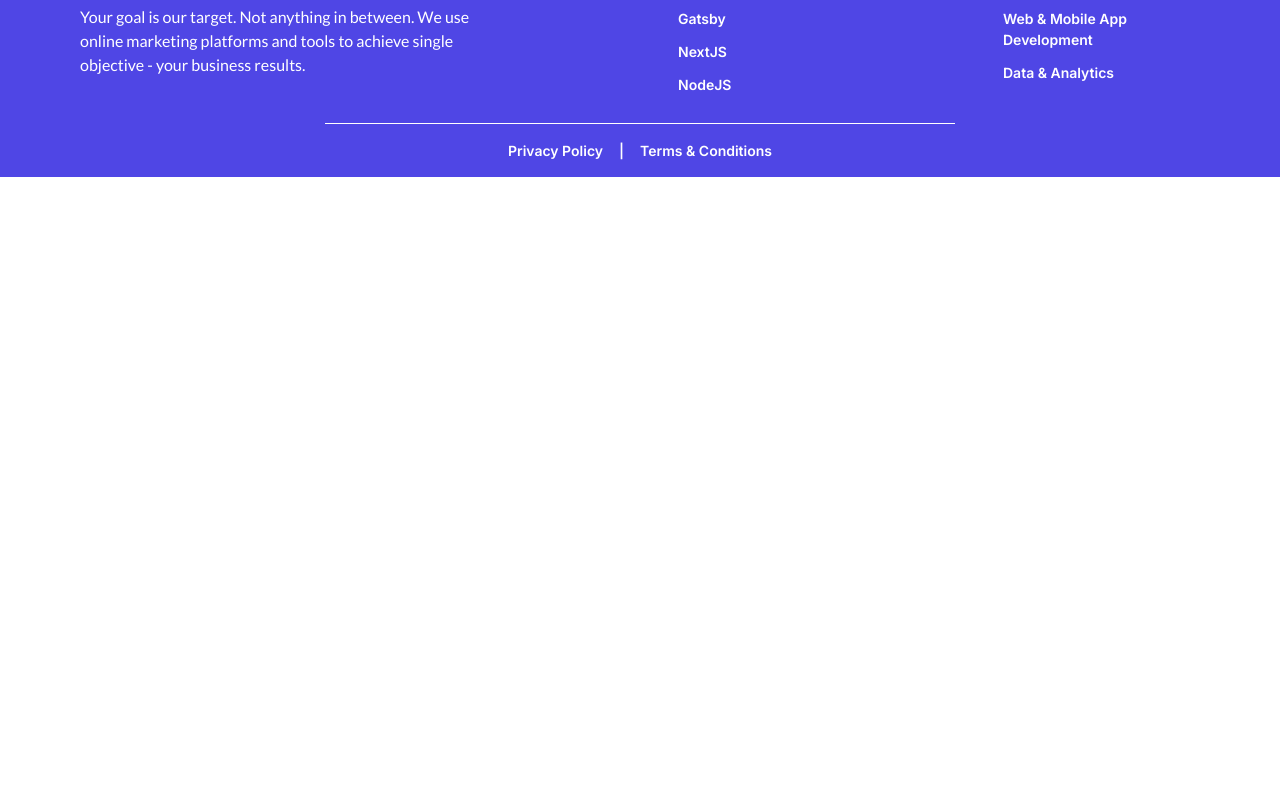
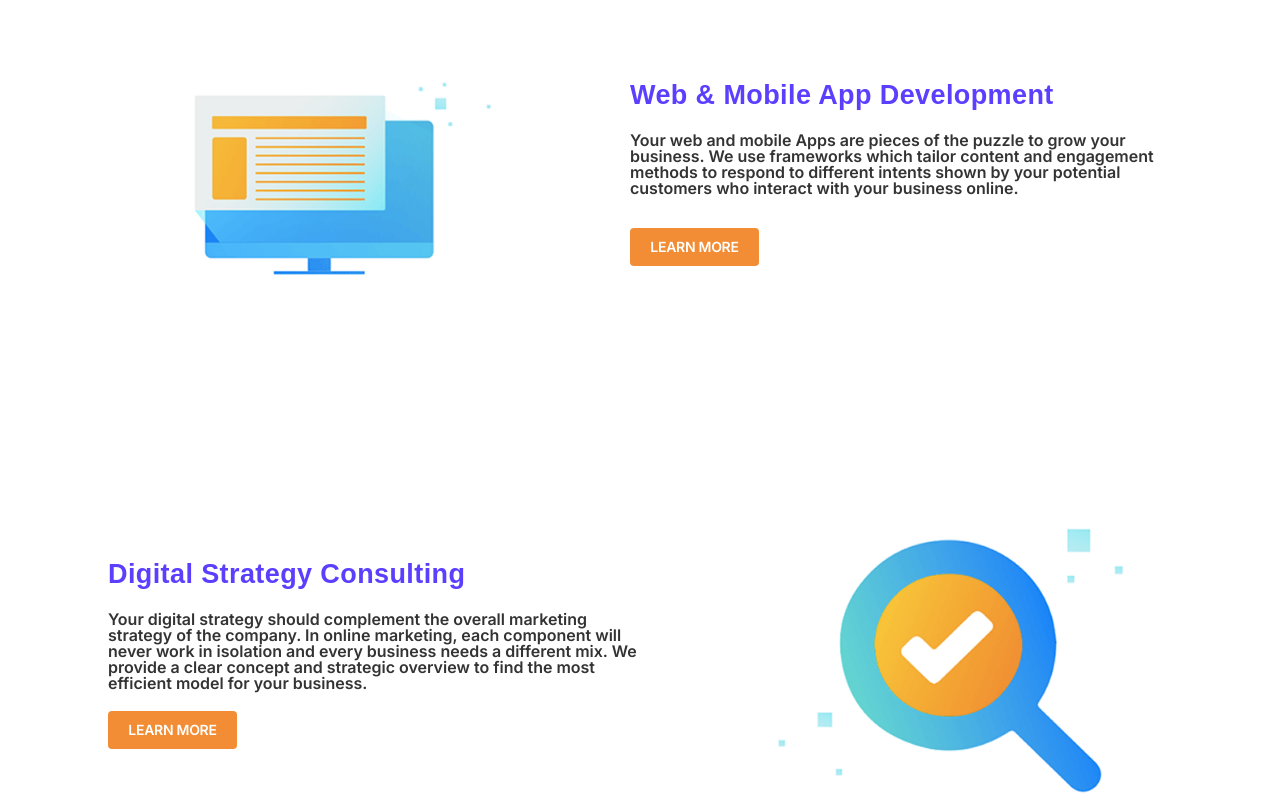
Before and after one commit to randima-dilshani/AT-Digital, a React (Vite) app in the folder landing-page/: page / in a window 1280 px wide. Shown: the part 900-1700 px from the top of the page. Before the commit the page ends 1077 px from the top, so only its background shows below. Built offline with nearby package versions, Linux system fonts and the light colour scheme.

Commit message:
Implemented web content page

```diff
--- /dev/null
+++ b/landing-page/src/pages/Digitalstrategy.jsx
@@ -0,0 +1,124 @@
+import digitalImage from "../assets/image1.png";
+
+export default function DigitalStrategy() {
+  return (
+    <section
+      style={{
+        width: "1064px",
+        height: "416px",
+        margin: "0 auto",
+        display: "flex",
+        alignItems: "center",
+        justifyContent: "space-between",
+        gap: "108px",
+        opacity: 1,
+      }}
+    >
+      {/* Text Section - LEFT */}
+      <div
+        style={{
+          width: "542px",
+          height: "187px",
+          display: "flex",
+          flexDirection: "column",
+          gap: "20px",
+        }}
+      >
+       <h2
+  style={{
+    width: "507px",
+    height: "33px",
+    transform: "rotate(0deg)",
+    opacity: 1,
+    fontFamily: "Poppins, sans-serif",
+    fontWeight: 600,
+    fontSize: "27px",
+    lineHeight: "33px",
+    letterSpacing: "0.4px",
+    color: "#5A3FFF",
+    margin: 0,
+  }}
+>
+  Digital Strategy Consulting
+</h2>
+
+
+
+     <p
+  style={{
+    width: "542px",
+    height: "95px",
+    transform: "rotate(0deg)",
+    opacity: 1,
+    fontFamily: "Inter, sans-serif",
+    fontWeight: 400,
+    fontStyle: "normal",
+    fontSize: "16px",
+    lineHeight: "100%",
+    letterSpacing: "0",
+    color: "#333333",
+    margin: 0,
+  }}
+>
+  Your digital strategy should complement the overall marketing strategy of the company.
+  In online marketing, each component will never work in isolation and every business needs a different mix.
+  We provide a clear concept and strategic overview to find the most efficient model for your business.
+</p>
+
+
+<button
+  style={{
+    width: "129px",
+    height: "38px",
+    display: "flex",
+    alignItems: "center",
+    justifyContent: "center",
+    gap: "8px",
+    opacity: 1,
+    borderRadius: "4px",
+    paddingTop: "12px",
+    paddingRight: "20px",
+    paddingBottom: "12px",
+    paddingLeft: "20px",
+    backgroundColor: "#F28D35",
+    border: "none",
+    cursor: "pointer",
+  }}
+>
+  <span
+    style={{
+      width: "89px",
+      height: "14px",
+      transform: "rotate(0deg)",
+      opacity: 1,
+      fontFamily: "Inter, sans-serif",
+      fontWeight: 700,
+      fontStyle: "normal",
+      fontSize: "14px",
+      lineHeight: "100%",
+      letterSpacing: "-0.02em",
+      textTransform: "uppercase",
+      color: "#FFFFFF",
+    }}
+  >
+    Learn More
+  </span>
+</button>
+
+      </div>
+
+      {/* Image Section - RIGHT */}
+      <div style={{ width: "414px", height: "416px" }}>
+        <img
+          src={digitalImage}
+          alt="Digital Strategy Illustration"
+          style={{
+            width: "100%",
+            height: "100%",
+            objectFit: "contain",
+          }}
+        />
+      </div>
+    </section>
+  );
+}
--- a/landing-page/src/pages/Herosection.jsx
+++ b/landing-page/src/pages/Herosection.jsx
@@ -1,5 +1,7 @@
 import Navbar from "../pages/Navbar";
 import Footer from "../pages/Footer";
+import Content from "./Webcontent";
+import DigitalStrategy from "./Digitalstrategy";
 import heroBg from "../assets/HeroImage.png";
 
 export default function HomePage() {
@@ -98,7 +100,14 @@ export default function HomePage() {
             </div>
           </div>
         </section>
+        <section className="flex justify-center py-16">
+          <Content />
+        </section>
+         <section className="flex justify-center">
+          <DigitalStrategy />
+        </section>
       </main>
+
       <Footer />
     </div>
   );
--- /dev/null
+++ b/landing-page/src/pages/Webcontent.jsx
@@ -0,0 +1,113 @@
+import React from "react";
+import webImage from "../assets/image.png";
+
+export default function Content() {
+  return (
+    <div
+      style={{
+        width: "1064px",
+        height: "414px",
+        display: "flex",
+        alignItems: "center",
+        gap: "108px",
+        margin: "0 auto", // centers it horizontally
+      }}
+    >
+      {/* Image Section */}
+      <div style={{ width: "414px", height: "414px" }}>
+        <img
+          src={webImage}
+          alt="Web & Mobile Development Illustration"
+          style={{
+            width: "100%",
+            height: "100%",
+            objectFit: "contain",
+          }}
+        />
+      </div>
+
+      {/* Text Section */}
+      <div
+        style={{
+          width: "542px",
+          height: "187px",
+          display: "flex",
+          flexDirection: "column",
+          gap: "20px",
+        }}
+      >
+       <h2
+  style={{
+    width: "507px",
+    height: "33px",
+    fontFamily: "Poppins, sans-serif",
+    fontWeight: 600,
+    fontSize: "27px",
+    lineHeight: "33px",
+    letterSpacing: "0.4px",
+    color: "#5A3FFF",
+    opacity: 1,
+  }}
+>
+  Web & Mobile App Development
+</h2>
+       <p
+  style={{
+    width: "542px",
+    height: "76px",
+    fontFamily: "Inter, sans-serif",
+    fontWeight: 400,
+    fontSize: "16px",
+    lineHeight: "100%",
+    letterSpacing: "0",
+    color: "#333333",
+    opacity: 1,
+  }}
+>
+  Your web and mobile Apps are pieces of the puzzle to grow your
+  business. We use frameworks which tailor content and engagement
+  methods to respond to different intents shown by your potential
+  customers who interact with your business online.
+</p>
+
+<button
+  style={{
+    width: "129px",
+    height: "38px",
+    paddingTop: "12px",
+    paddingRight: "20px",
+    paddingBottom: "12px",
+    paddingLeft: "20px",
+    gap: "8px",
+    borderRadius: "4px",
+    backgroundColor: "#F28D35",
+    border: "none",
+    cursor: "pointer",
+    opacity: 1,
+    display: "flex",
+    alignItems: "center",
+    justifyContent: "center",
+  }}
+>
+  <span
+    style={{
+      width: "89px",
+      height: "14px",
+      fontFamily: "Inter, sans-serif",
+      fontWeight: 700,
+      fontSize: "14px",
+      lineHeight: "100%",
+      letterSpacing: "-0.02em",
+      textTransform: "uppercase",
+      color: "#FFFFFF",
+      opacity: 1,
+    }}
+  >
+    Learn More
+  </span>
+</button>
+
+      </div>
+    </div>
+  );
+}
```
Also changed, not shown: landing-page/src/assets/image.png (added), landing-page/src/assets/image1.png (added), landing-page/src/pages/FAQSection.jsx (added).
